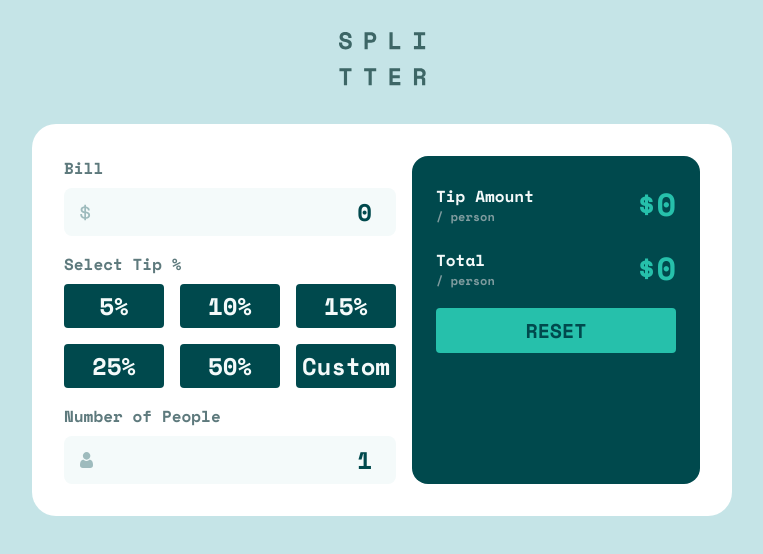
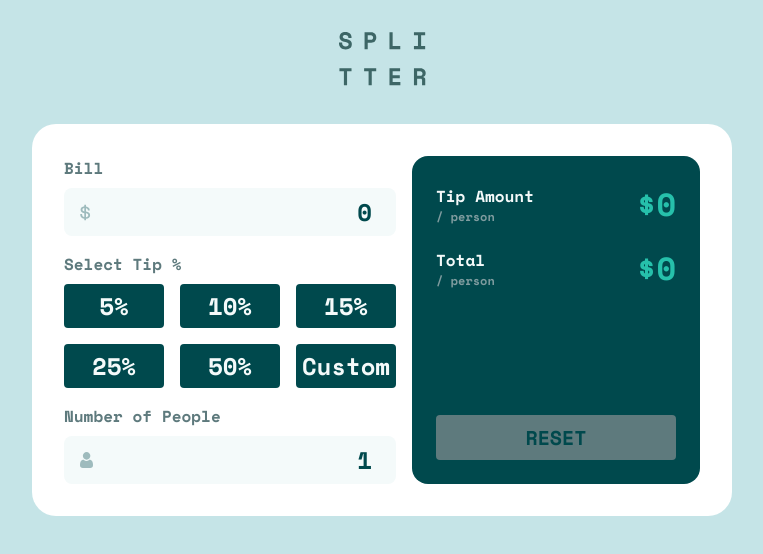
Before and after one commit to raistmere/challenge-tip-calculator, a React (Vite) app: page / in a window 1280 px wide. Shown: the top 554 px of the page, without its empty margins (258-1021 px from the left). Built offline with nearby package versions, Linux system fonts and the light colour scheme.

Commit message:
Added unavailable

```diff
--- a/src/App.css
+++ b/src/App.css
@@ -211,10 +211,17 @@ input::-webkit-inner-spin-button {
   width: 100%;
   display: flex;
   flex-direction: column;
+  justify-content: space-between;
   gap: 1rem;
   padding: 1.5rem;
   border-radius: 1rem;
   background-color: var(--color-very-dark-cyan);
+}
+
+.outputBox .textBox {
+  display: flex;
+  flex-direction: column;
+  gap: 1rem;
 }
 
 .tipAmountBox, .totalBox {
@@ -257,7 +264,7 @@ input::-webkit-inner-spin-button {
   background-color: var(--color-strong-cyan);
 }
 
-.resetButton:hover {
+.resetButton:not(.unavaliable):hover {
   background-color: var(--color-light-grayish-cyan);
 }
 
@@ -303,3 +310,7 @@ input::-webkit-inner-spin-button {
 .errorBorder {
   border-color: red;
 }
+
+.unavaliable {
+  background-color: var(--color-dark-grayish-cyan);
+}
--- a/src/App.tsx
+++ b/src/App.tsx
@@ -76,6 +76,7 @@ function App() {
           </div>
         </div>
         <div className="outputBox">
+          <div className="textBox">
             <div className="tipAmountBox">
               <div className="tipTitle">
                 <p className='mainText'>Tip Amount</p>
@@ -90,7 +91,12 @@ function App() {
               </div>
               <p className='amountText'>{calculateTotalAmount()}</p>
             </div>
+          </div>
+          {billAmount === "0" ?
+              <button className="resetButton unavaliable">RESET</button>
+              :
               <button className="resetButton" onClick={() => { resetAllInput()}}>RESET</button>
+          }
         </div>
       </div>
   </div>
```
Lines whose indentation alone changed are shown as unchanged.
